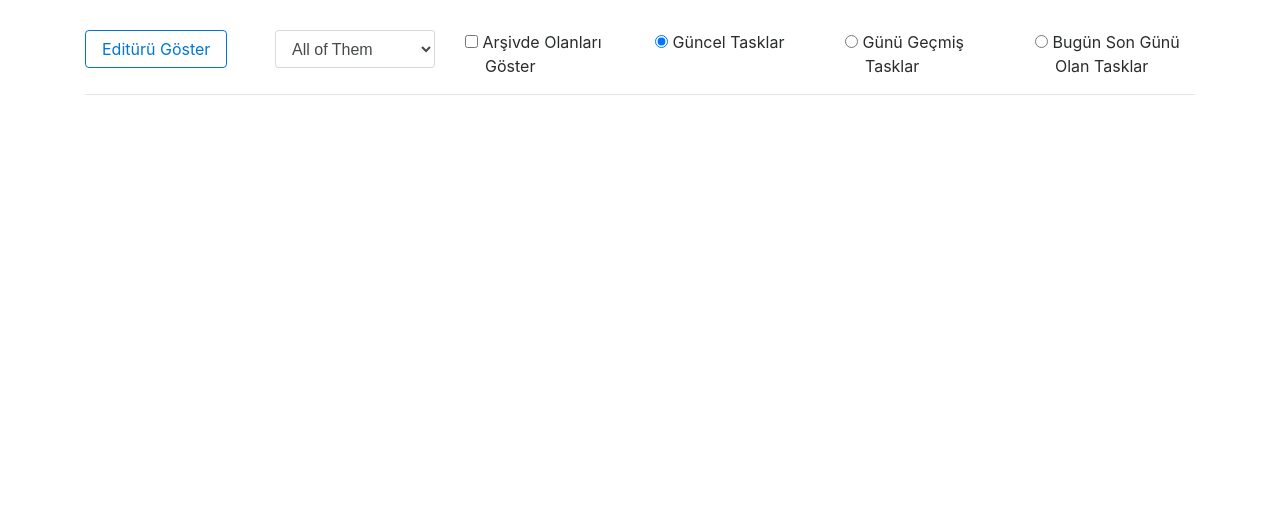
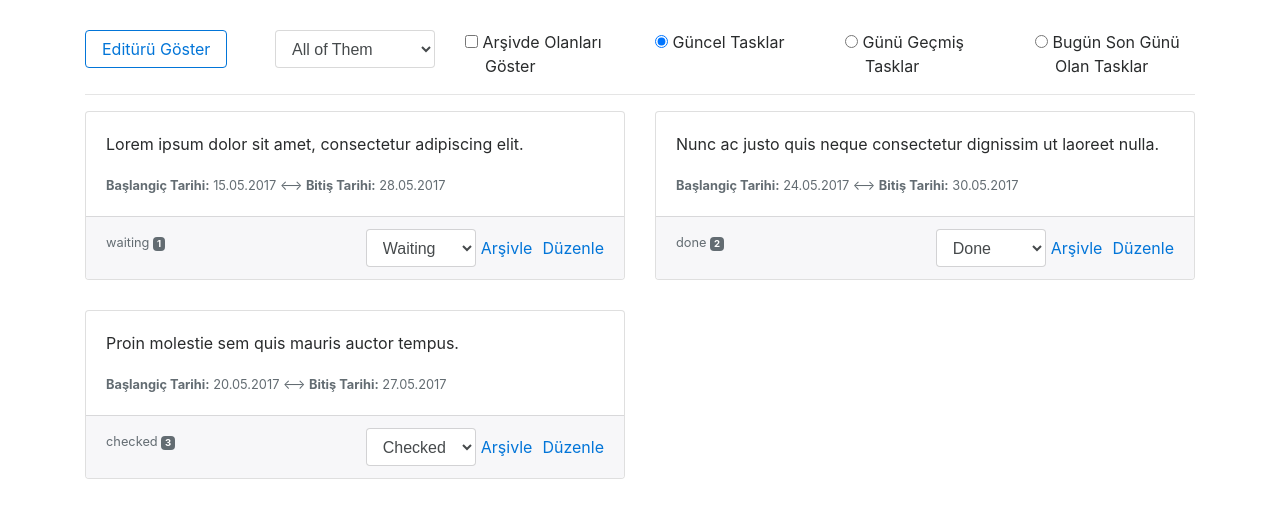
Before and after one commit to MustafaDal/vue-tasks, a Vue app: page / in a window 1280 px wide. Shown: the top 518 px of the page. Built offline with nearby package versions, Linux system fonts and the light colour scheme.

Commit message:
filtre fonksiyonalite developed

```diff
--- a/package.json
+++ b/package.json
@@ -12,6 +12,7 @@
   },
   "dependencies": {
     "jquery": "^3.2.1",
+    "moment": "^2.18.1",
     "vue": "^2.2.6",
     "vue-router": "^2.3.1"
   },
--- a/src/components/TaskItem.vue
+++ b/src/components/TaskItem.vue
@@ -17,13 +17,22 @@
 
       <div class="card-footer text-muted">
         <div class="row">
-          <div class="col">
-            <strong class="card-link pull-md-right"><small>{{task.status}} - id: {{task.id}}</small></strong>
+          <div class="col-3">
+            <strong class="card-link pull-md-right"><small>{{task.status}}  <span class="badge badge-default">{{task.id}}</span></small></strong>
           </div>
-          <div class="col text-right">
-            <a @click.prevent="task.archieved = !task.archieved" href="#" class="card-link">{{task.archieved ? 'Arşivden Çıkar' : 'Arşivle'}}</a>
-            <a @click.prevent="update" v-if="isEditing" href="#" class="card-link">Güncelle</a>
-            <a @click.prevent="isEditing = !isEditing" href="#" class="card-link">{{!isEditing ? 'Düzenle' : 'Vazgeç'}}</a>
+          <div class="col d-flex justify-content-end">
+            <ul class="list-inline">
+              <li class="list-inline-item">
+                <select v-model="task.status" class="form-control">
+                  <option value="checked">Checked</option>
+                  <option value="waiting">Waiting</option>
+                  <option value="done">Done</option>
+                </select>
+              </li>
+              <li class="list-inline-item"><a @click.prevent="task.archieved = !task.archieved" href="#" class="card-link">{{task.archieved ? 'Arşivden Çıkar' : 'Arşivle'}}</a></li>
+              <li class="list-inline-item"><a @click.prevent="update" v-if="isEditing" href="#" class="card-link">Güncelle</a></li>
+              <li class="list-inline-item"><a @click.prevent="isEditing = !isEditing" href="#" class="card-link">{{!isEditing ? 'Düzenle' : 'Vazgeç'}}</a></li>
+            </ul>
           </div>
         </div>
       </div>
@@ -82,4 +91,7 @@ export default {
 .card {
   margin-bottom: 30px;
 }
+.card .card-footer .list-inline {
+  margin-bottom: 0;
+}
 </style>
--- a/src/views/TaskList.vue
+++ b/src/views/TaskList.vue
@@ -61,6 +61,7 @@
 </template>
 
 <script>
+import moment from 'moment'
 import TaskEditor from '@/components/TaskEditor'
 import TaskItem from '@/components/TaskItem'
 
@@ -148,15 +149,17 @@ export default {
       // filter tasks with date
       tasks = tasks.filter(task => {
         let result = false
+        let dateNow = moment(moment().format('DD.MM.YYYY'), 'DD.MM.YYYY')
+        let endDate = moment(task.end_date, 'DD.MM.YYYY')
         switch (this.taskFilterOptions.dateFilter) {
           case '':
-            result = (task.end_date >= new Date().toLocaleDateString())
+            result = (endDate.isSameOrAfter(dateNow))
             break
           case 'end-of-date':
-            result = (task.end_date = new Date().toLocaleDateString())
+            result = (endDate.isSame(dateNow))
             break
           case 'out-of-date':
-            result = (task.end_date <= new Date().toLocaleDateString())
+            result = (endDate.isBefore(dateNow))
             break
           default:
             result = false
@@ -169,11 +172,6 @@ export default {
   methods: {
     add: function (task) {
       this.tasks.unshift(task)
-    },
-    filters: {
-      all: function () {
-        return this.data.$tasks
-      }
     }
   }
 }
```
Also changed, not shown: static/bootstrap-datepicker/js/bootstrap-datepicker.js.
